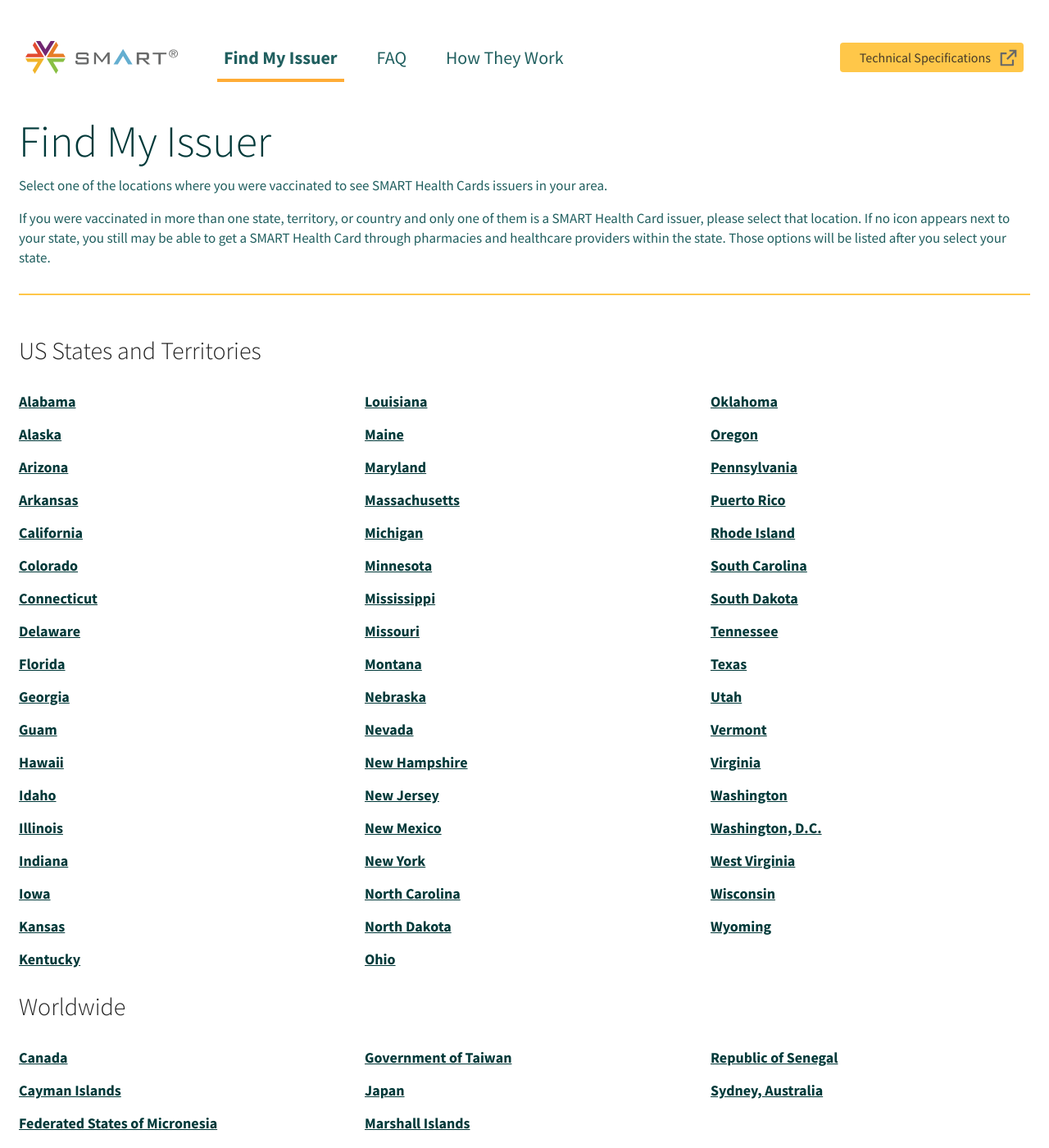
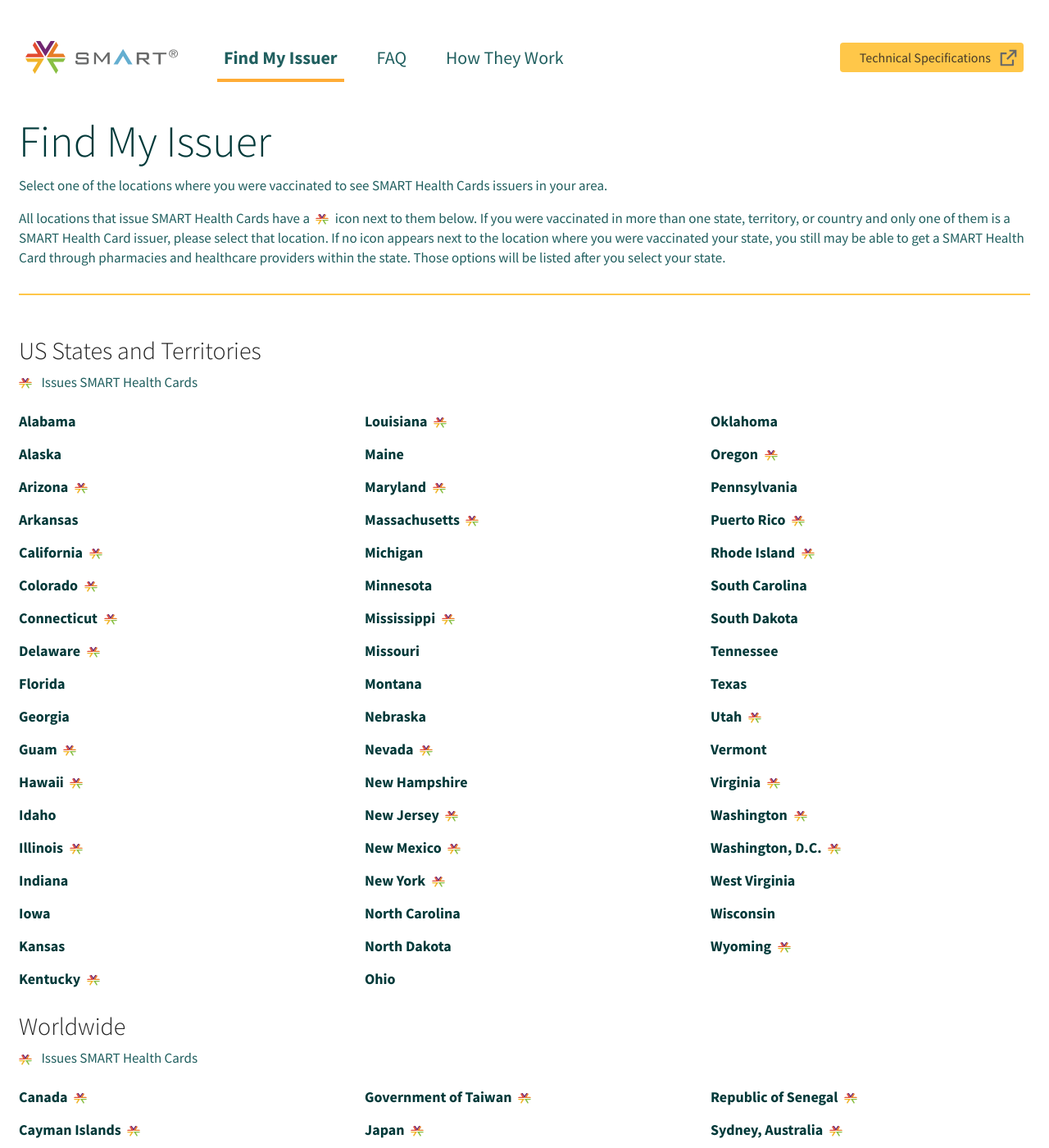
Before and after one commit to smart-health-cards/staging, a Jekyll site: the page built from en/find-my-issuer.html, in a window 1280 px wide and 1400 px high. Shown: the whole window at 82% size. Built offline with Jekyll 4.4.1, drawn with Linux system fonts in a browser that asks for light colours.

Commit message:
Add SMART Health Card issuer indicator icon

```diff
--- a/css/main.css
+++ b/css/main.css
@@ -474,10 +474,9 @@
     content: '';
     display: inline-block;
     width: 16px;
-    height: 10px;
-    background: linear-gradient(180deg, rgba(255, 193, 58, 0) 0%, #FFC13A 100%);
-    border: 1px solid #205F5F;
-    border-radius: 2px;
+    height: 13px;
+    background: url('../Assets/Images/smart-health-card-icon.svg') center / contain no-repeat;
+    vertical-align: middle;
 }
 /* /Find an Issuer Page */
 
--- a/en/find-my-issuer.html
+++ b/en/find-my-issuer.html
@@ -23,7 +23,7 @@
           Select one of the locations where you were vaccinated to see SMART Health Cards issuers in your area.
         </p>
         <p class="text-md-start">
-          If you were vaccinated in more than one state, territory, or country and only one of them is a SMART Health Card issuer, please select that location. If no icon appears next to your state, you still may be able to get a SMART Health Card through pharmacies and healthcare providers within the state. Those options will be listed after you select your state.
+          All locations that issue SMART Health Cards have a <span class="shc-issuer mx-1" aria-label="SMART Health Card issuer indicator"></span> icon next to them below. If you were vaccinated in more than one state, territory, or country and only one of them is a SMART Health Card issuer, please select that location. If no icon appears next to the location where you were vaccinated your state, you still may be able to get a SMART Health Card through pharmacies and healthcare providers within the state. Those options will be listed after you select your state.
         </p>
       </div>
     </div> <!-- / .row -->
@@ -35,13 +35,18 @@
           <div class="col-12 pb-4">
             <h2 class="font-weight-light">US States and Territories</h2>
 
+            <!-- Text -->
+            <p class="text-md-start mb-0">
+              <span class="shc-issuer mr-2" aria-label="SMART Health Card issuer indicator"></span>&nbsp;Issues SMART Health Cards
+            </p>
+
             {% assign us_locations = site.locations | where: "category", "us" %}
 
             <div class="row pt-4">
               <div class="grid-cols col-12 locations-us">
                 {% for location in us_locations %}
-                  <p><a href="{{ location.url }}" class="font-weight-bold">
-                    {{ location.label }}
+                  <p><a href="{{ location.url }}" class="font-weight-bold link-no-underline">
+                    {{ location.label }}{% if location.smart_issuer %}&nbsp;<span class="shc-issuer ml-1" aria-label="SMART Health Card issuer indicator"></span>{% endif %}
                   </a></p>
                 {% endfor %}
               </div>
@@ -51,13 +56,18 @@
           <div class="col-12">
             <h2 class="font-weight-light">Worldwide</h2>
 
+            <!-- Text -->
+            <p class="text-md-start mb-0">
+              <span class="shc-issuer mr-2" aria-label="SMART Health Card issuer indicator"></span>&nbsp;Issues SMART Health Cards
+            </p>
+
             {% assign world_locations = site.locations | where: "category", "world" %}
 
             <div class="row pt-4">
               <div class="grid-cols col-12 locations-world">
                 {% for location in world_locations %}
-                  <p><a href="{{ location.url }}" class="font-weight-bold">
-                    {{ location.label }}
+                  <p><a href="{{ location.url }}" class="font-weight-bold link-no-underline">
+                    {{ location.label }}{% if location.smart_issuer %}&nbsp;<span class="shc-issuer ml-1" aria-label="SMART Health Card issuer indicator"></span>{% endif %}
                   </a></p>
                 {% endfor %}
               </div>
```
Also changed, not shown: Assets/Images/smart-health-card-icon.svg (added).
